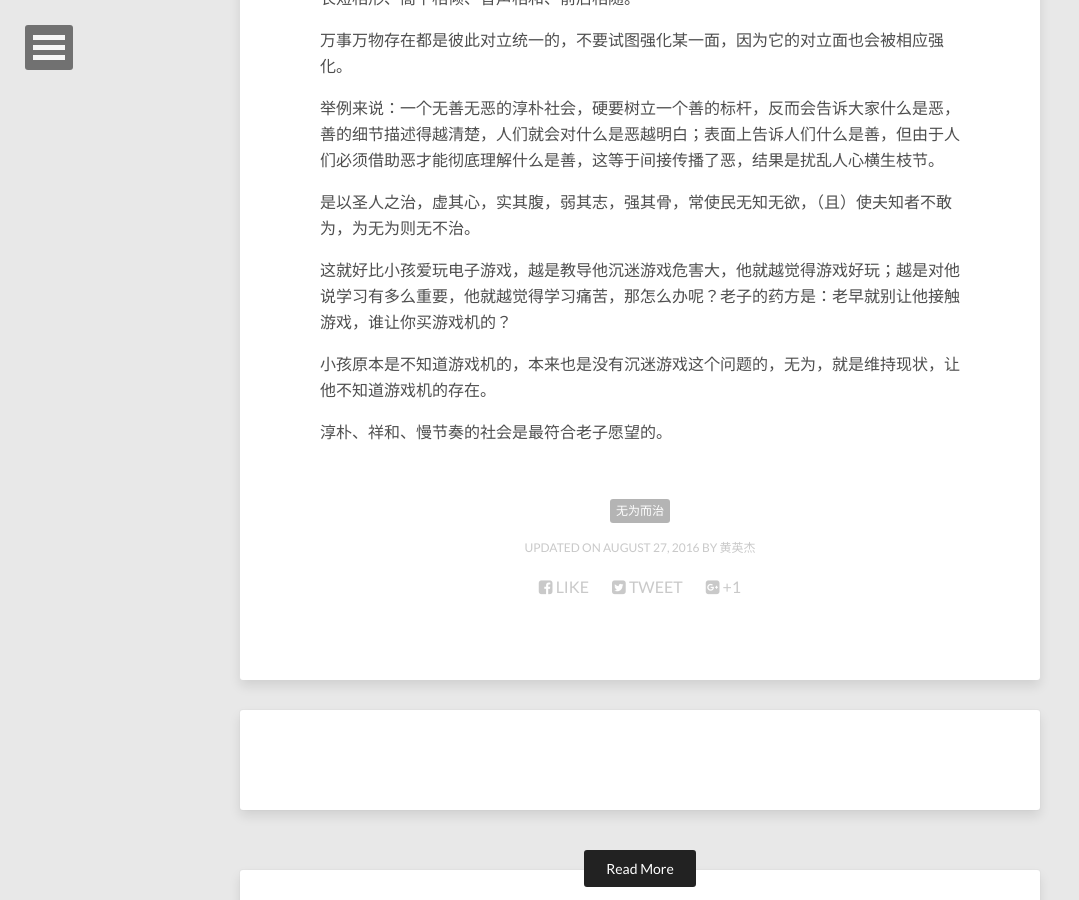
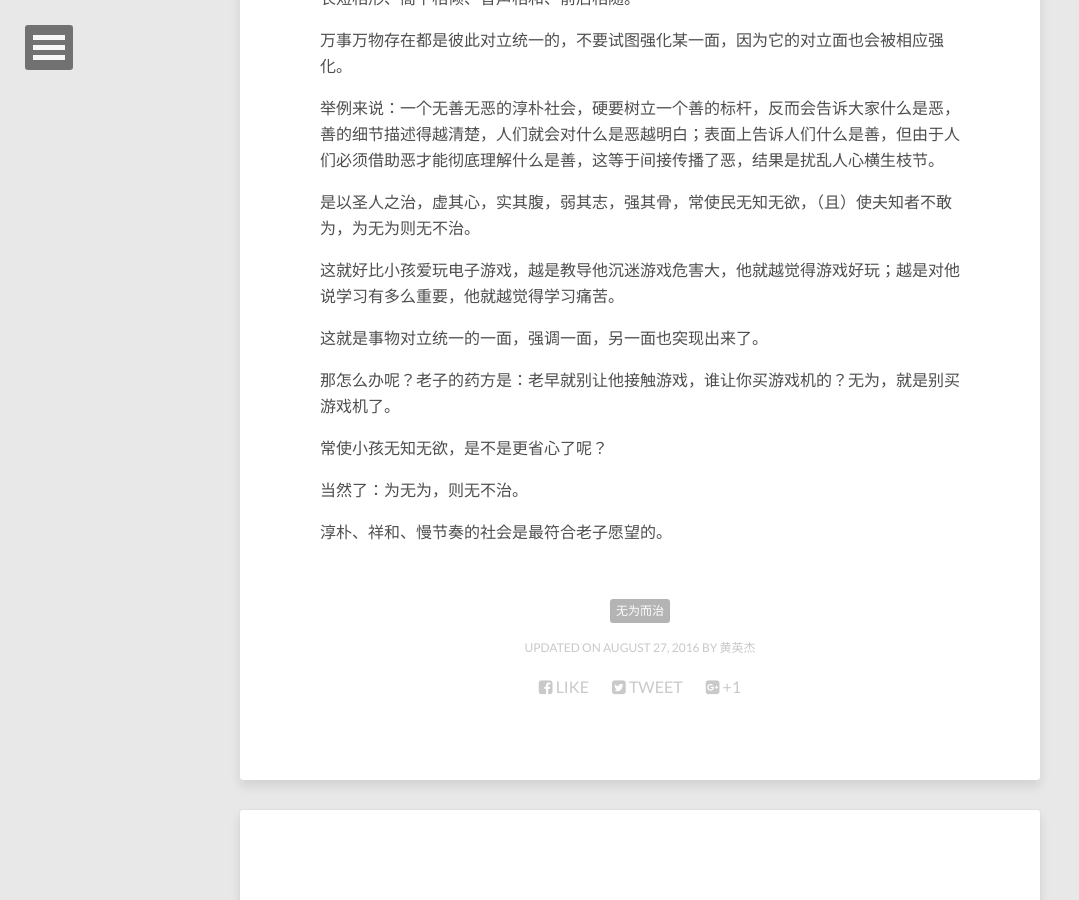
Before and after one commit to huangyingjie/readinghub, a Jekyll site: the page built from _posts/2016-08-27-heweiwuweierzhi.md, in a window 1280 px wide and 900 px high, scrolled down 404 px. Shown: the whole window, without its empty margins (0-1079 px from the left). Built offline with Jekyll 4.4.1, drawn with Linux system fonts in a browser that asks for light colours; comment, search, counter and statistics services are not loaded.

Commit message:
增加文案

```diff
--- a/_posts/2016-08-27-heweiwuweierzhi.md
+++ b/_posts/2016-08-27-heweiwuweierzhi.md
@@ -16,8 +16,14 @@ tags: [无为而治]
 
 是以圣人之治，虚其心，实其腹，弱其志，强其骨，常使民无知无欲，（且）使夫知者不敢为，为无为则无不治。
 
-这就好比小孩爱玩电子游戏，越是教导他沉迷游戏危害大，他就越觉得游戏好玩；越是对他说学习有多么重要，他就越觉得学习痛苦，那怎么办呢？老子的药方是：老早就别让他接触游戏，谁让你买游戏机的？
+这就好比小孩爱玩电子游戏，越是教导他沉迷游戏危害大，他就越觉得游戏好玩；越是对他说学习有多么重要，他就越觉得学习痛苦。
 
-小孩原本是不知道游戏机的，本来也是没有沉迷游戏这个问题的，无为，就是维持现状，让他不知道游戏机的存在。
+这就是事物对立统一的一面，强调一面，另一面也突现出来了。
+
+那怎么办呢？老子的药方是：老早就别让他接触游戏，谁让你买游戏机的？无为，就是别买游戏机了。
+
+常使小孩无知无欲，是不是更省心了呢？
+
+当然了：为无为，则无不治。
 
 淳朴、祥和、慢节奏的社会是最符合老子愿望的。
```
